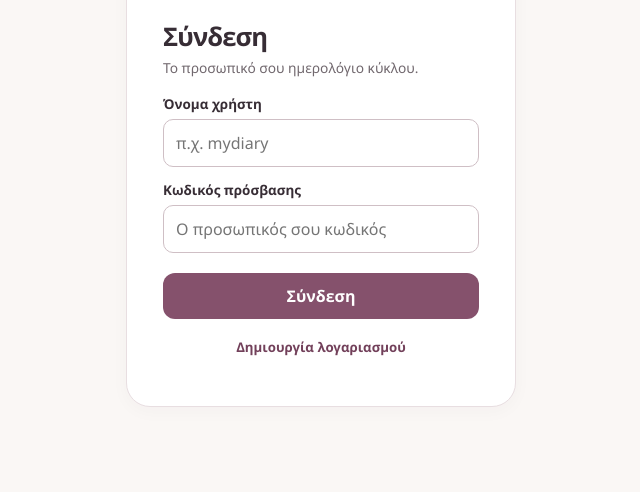
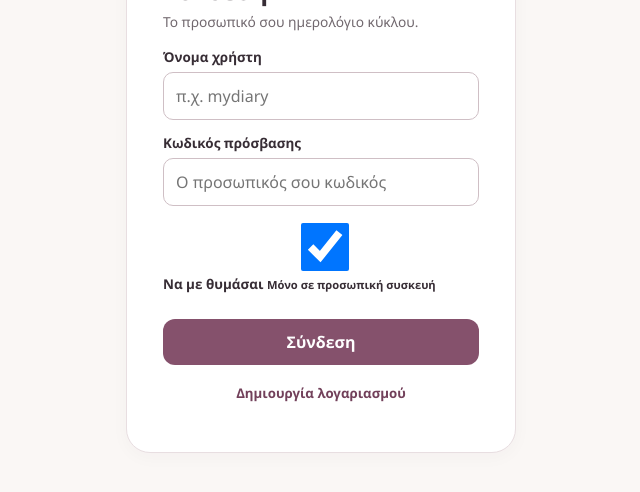
Before and after one commit to Andrew201456/MyDiary, a website with bundled scripts: page public/index.html in a window 1280 px wide. Shown: the part 250-742 px from the top of the page, without its empty margins (319-959 px from the left). Built offline with nearby package versions, Linux system fonts and the light colour scheme.

Commit message:
Add MyDiary remember me and automatic authenticated vault unlock

```diff
--- a/public/index.html
+++ b/public/index.html
@@ -29,6 +29,7 @@
       </div>
       <label for="cloudPassword">Κωδικός πρόσβασης</label>
       <input id="cloudPassword" type="password" autocomplete="current-password" required placeholder="Ο προσωπικός σου κωδικός">
+      <label class="cloud-remember"><input id="cloudRemember" type="checkbox" checked><span>Να με θυμάσαι <small>Μόνο σε προσωπική συσκευή</small></span></label>
       <button id="cloudSubmit" type="submit">Σύνδεση</button>
     </form>
     <p id="cloudMessage" role="status" aria-live="polite"></p>
```
